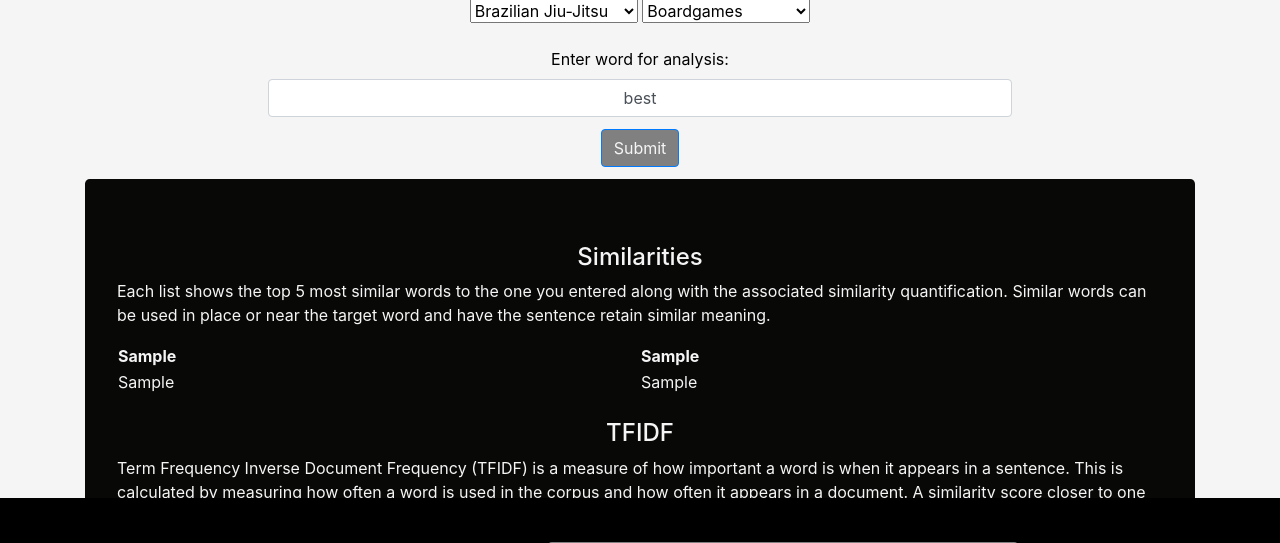
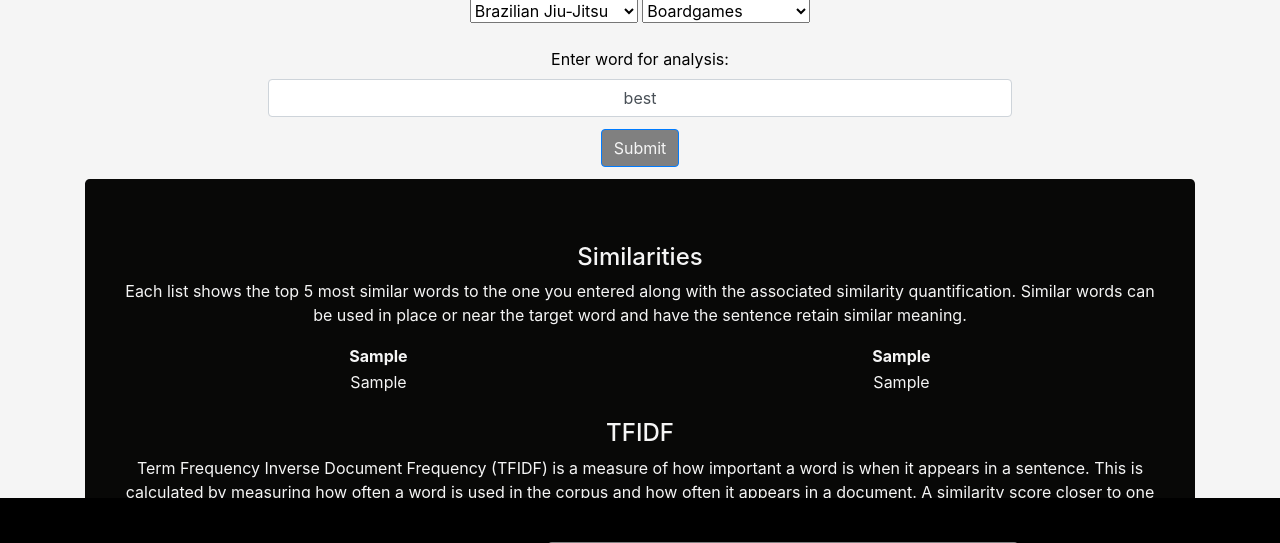
Before and after one commit to jayrockwalled/lang_site, a Django app: template main/templates/main/results.html in a window 1280 px wide. Shown: the part 211-754 px from the top of the page. Run offline with Django 3.2, Linux system fonts and the light colour scheme; the template is opened without the code that fills it: most values are stand-ins (such as "Sample title", 1, 10 or a date in 2020); some libraries are stand-ins or nearby versions.

Commit message:
updated lots of things
updated lots of things

```diff
--- a/main/static/main/index.css
+++ b/main/static/main/index.css
@@ -51,6 +51,7 @@ form {
     width: 100%;
     margin-left: auto;
     margin-right: auto;
+    text-align: center;
   }
 
   .form-control {
@@ -60,6 +61,7 @@ form {
 
   .jumbotext {
     color: whitesmoke;
+    text-align: center;
   }
   input{
     text-align:center;
```
Also changed, not shown: 1 other file.
